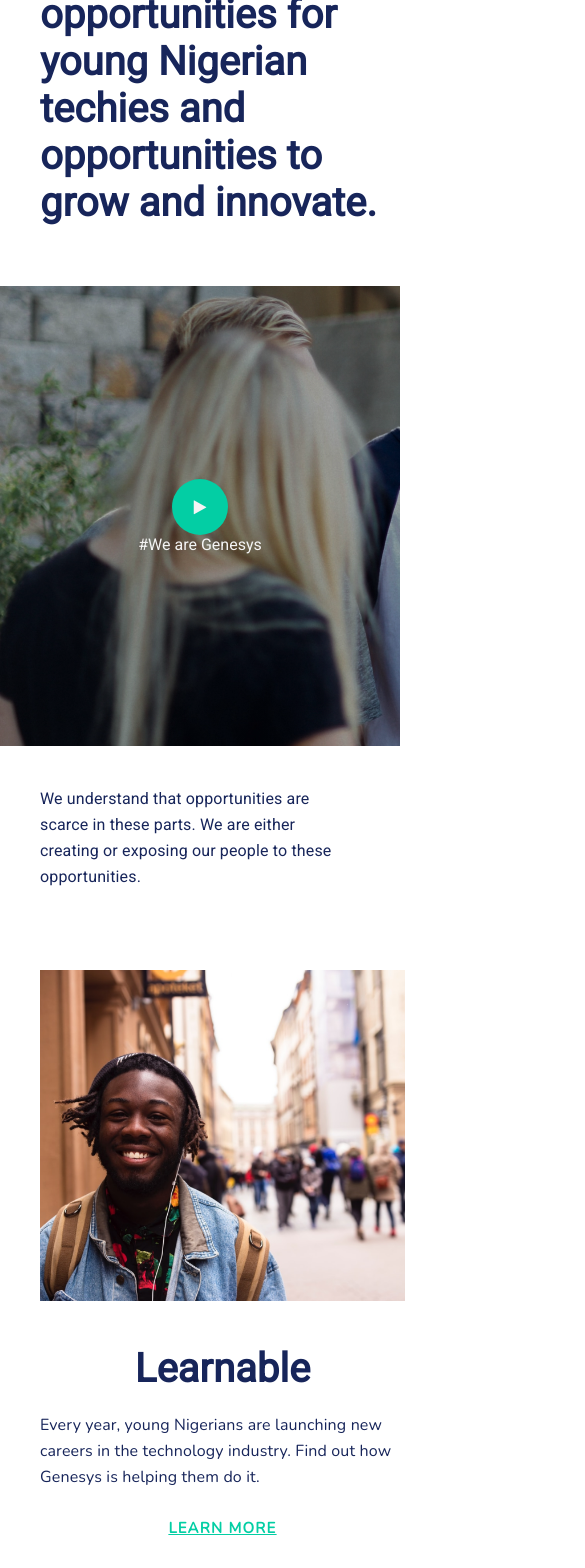
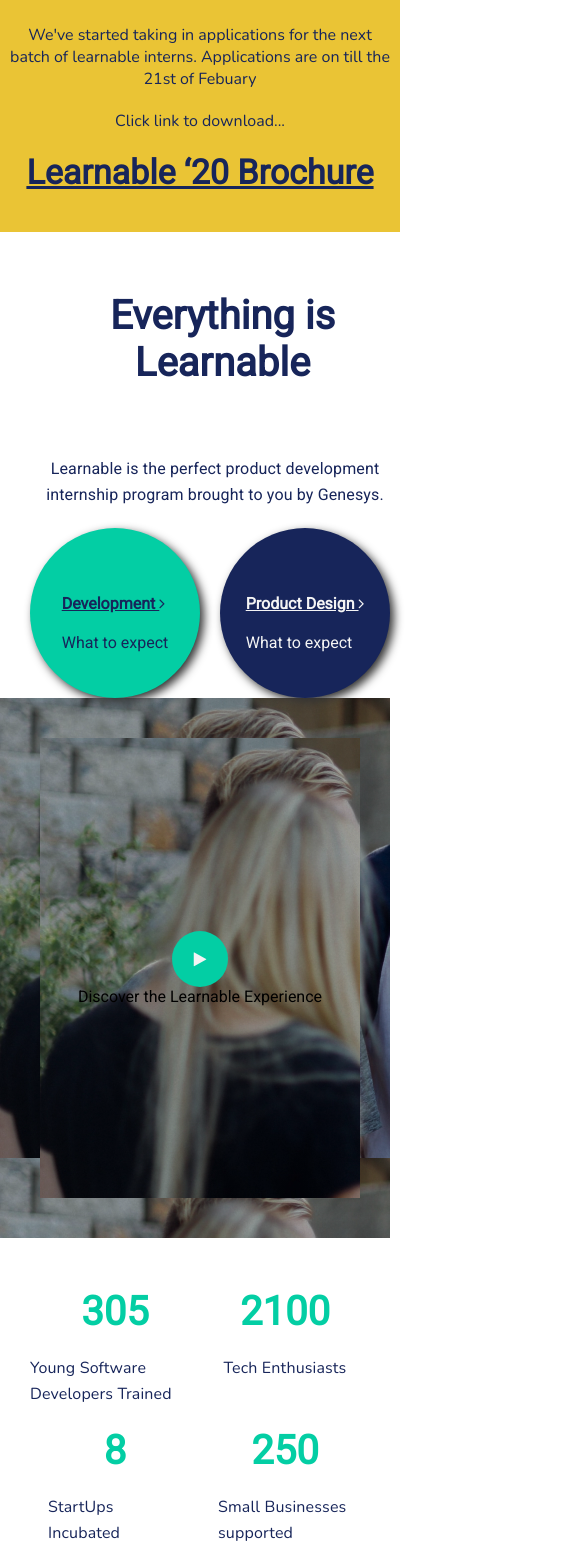
Before and after one commit to Kingscliq/learnable20show, a React (Create React App) app: page / in a window 390 px wide. Shown: the part 260-1828 px from the top of the page, 585 px wide, since content can reach past the window. Built offline with nearby package versions, Linux system fonts and the light colour scheme.

Commit message:
responsive home page design

```diff
--- a/package.json
+++ b/package.json
@@ -8,6 +8,8 @@
     "@testing-library/user-event": "^7.1.2",
     "react": "^16.13.1",
     "react-dom": "^16.13.1",
+    "react-router": "^5.2.0",
+    "react-router-dom": "^5.2.0",
     "react-scripts": "3.4.3"
   },
   "scripts": {
--- a/src/App.js
+++ b/src/App.js
@@ -9,23 +9,35 @@
 import ProductDes from './components/learnableProdDes/ProductDes'
 import Footer from './components/Footer/Footer'
 import SecondFooter from './components/Footer/SecondFooter'
+import {BrowserRouter as Router, Route, Switch, Redirect, Link } from 'react-router-dom'
+
 
 
 function App() {
   return (
-    <>
-      {/* <Header/>
-      <Todos /> */}
-      <NavBar/>
+
+    <Router>
+    <NavBar/>
       {/* <SecondaryNav/> */}
+
+      <Switch>
+        <Route path="/" exact component = {Learnable}/>
+        <Route path="/landing-page" component = {LandingPage}/>
+        <Route path="/learnable-product-designer" component = {ProductDes}/>
+        <Route path="/learnable-software-developer" component = {SoftDev}/>
+
+
        <LandingPage/>
       {/* <ProductDes/> */}
-      <SecondFooter/>
+
       {/* <Learnable/> */}
       {/* <SoftDev/> */}
 
+     </Switch>
+      <SecondFooter/>
       <Footer/>
-    </>
+
+      </Router>
   );
 }
 
--- a/src/components/NavBar/MainNav.js
+++ b/src/components/NavBar/MainNav.js
@@ -1,4 +1,5 @@
 import React, { Component } from 'react';
+import {BrowserRouter as Router, Route, Switch, Redirect, Link } from 'react-router-dom'
 import '../../index.css';
 import '../../navBar.css'
 
@@ -14,14 +15,12 @@
                     </div>
                     <div className="main-menu">
                         <ul>
-                            <li><a href="#">Learnable</a></li>
-                            <li><a href="#">Agora</a></li>
-                            <li><a href="#">Startzone</a></li>
-                            <li><a href="#">About</a></li>
-                            <li><a href="#">Contact</a></li>
+                            <li><Link to="/">Learnable</Link></li>
+                            <li><Link to="/">Agora</Link></li>
+                            <li><Link to="/">Startzone</Link></li>
+                            <li><Link to="/">About</Link></li>
+                            <li><Link to="/">Contact</Link></li>
                         </ul>
-
-
                     </div>
                     <div id="menu-cta">
                             <p className="nav-caption">build a product with</p>
@@ -34,11 +33,11 @@
                                     <div>
                                         <div>
                                             <ul>
-                                                <li><a href="#">Learnable</a></li>
-                                                <li><a href="#">Agora</a></li>
-                                                <li><a href="#">Startzone</a></li>
-                                                <li><a href="#">About</a></li>
-                                                <li><a href="#">Contact</a></li>
+                                                <li><Link to="#">Learnable</Link></li>
+                                                <li><Link to="#">Agora</Link></li>
+                                                <li><Link to="#">Startzone</Link></li>
+                                                <li><Link to="#">About</Link></li>
+                                                <li><Link to="#">Contact</Link></li>
                                             </ul>
                                         </div>
                                     </div>
--- a/src/components/NavBar/SecondaryNav.js
+++ b/src/components/NavBar/SecondaryNav.js
@@ -1,25 +1,22 @@
 import React from 'react'
+import {BrowserRouter as Router, Route, Switch, Redirect, Link } from 'react-router-dom'
 import '../../index.css'
 
 const nav = {
-    height: '48px',
-    width: '100%',
-    display: 'flex',
-    alignItems: 'center',
-    justifyContent: 'center'
+
 
 }
 function SecondaryNav() {
     return (
         <>
-            <div className="bg-primary text-light nav" style={nav}>
+            <div className="bg-primary text-light nav" style={nav} id="secondary-nav">
                 <ul>
-                    <li><a href="">Home</a></li>
-                    <li><a href="">Software Developers</a></li>
-                    <li><a href="">Product Designers</a></li>
-                    <li><a href="">Apply</a></li>
-                    <li><a href="">Journal</a></li>
-                    <li><a href="">FAQ</a></li>
+                    <li><Link to="/">Home</Link></li>
+                    <li><Link to="/learnable-software-developer">Software Developers</Link></li>
+                    <li><Link to="/learnable-product-designer">Product Designers</Link></li>
+                    <li><Link to="/apply">Apply</Link></li>
+                    <li><Link to="/journal">Journal</Link></li>
+                    <li><Link to="/faq">FAQ</Link></li>
                 </ul>
             </div>
         </>
--- a/src/components/learnable/Learnable.jsx
+++ b/src/components/learnable/Learnable.jsx
@@ -1,15 +1,15 @@
 import React from 'react'
+import SecondaryNav from '../NavBar/SecondaryNav'
 import '../../index.css'
 
 
-const divWidth ={
-    width: '134px'
-}
+
 function Learnable() {
     return (
         <>
+          <SecondaryNav/>
             <section>
-                <div className="bg-warn section-column-2" style={{ height: '242px', padding: ' 0px 60px'}}>
+                <div id="home-header" className="bg-warn section-column-2">
                     <div>
                         <h4 className="heading1 text-primary font-primary">Coming soon: Learnable ‘20</h4>
                         <p className="text-primary font-secondary">We've started taking in applications for the next batch of learnable interns. Applications are on till the 21st of Febuary</p>
@@ -20,23 +20,23 @@
                     </div>
                 </div>
             </section>
-            <section style={{padding: '30px'}}>
+            <section id="home-header-section">
                 <div className="section">
-                    <h3 className ="heading text-primary primary-font" style={{fontSize:'96px'}}>Everything is Learnable
+                    <h3 className ="heading text-primary primary-font" id="home-main-heading">Everything is Learnable
                     </h3>
-                    <div></div>
+                    <div className="empty-div"></div>
 
                 </div>
-                <div className="section-column-4">
-                    <p className ="p text-primary primary-font" style={{marginLeft: '30px', marginTop:'-100px'}}>
+                <div className="section-column-4" id="home-description">
+                    <p id="home-desc-p" className ="p text-primary primary-font">
                              Learnable is the perfect product development internship program brought to you by Genesys.
                     </p>
-                    <div></div>
-                    <div style={{display: 'flex', justifyContent:'space-around'}}>
+                    <div className=""></div>
+                    <div id="home-disc">
                         <div className="circle bg-tertiary">
                             <div>
                                 <h4 className="heading2 text-primary" style={{textDecoration:'underline'}}>Development <i className="fa fa-angle-right"></i></h4>
-                                    <p className="text-primary">What to expect</p>
+                            <p className="text-primary">What to expect</p>
                             </div>
 
                             </div>
@@ -53,34 +53,34 @@
                 </div>
 
             </section>
-            <section>
-                <div className="hero-section" style={{marginTop:'-150px'}}>
-                    <div>
+            <section id="hero-sec">
+                <div className="hero-section" id="home-hero-sec">
+                    <div id="hero-down-icon">
                         <img src="../images/skip.svg"/>
                     </div>
                 <div className="learnableHero">
                     <div className="tiny-circle bg-tertiary"><i className="fa fa-play text-light"></i></div>
-                    <p className="text-light font-primary">Discover the Learnable Experience</p>
+                    <p classNam="text-light font-primary">Discover the Learnable Experience</p>
                     </div>
                 </div>
             </section>
             <section>
-                <div className="section-col-4" style={{padding: '30px 150px 10px'}}>
-                    <div style={divWidth}>
+                <div className="section-col-4" id="home-num-sec">
+                    <div id="home-num-div">
                         <h1 className="heading text-tertiary font-primary" style={{fontSize: '40px', fontWeight: '900'}}>305</h1>
                         <p className="font-secondary p text-primary">
                             Young Software Developers Trained</p>
 
                     </div>
-                    <div style={divWidth}>
+                    <div>
                         <h1 className="heading text-tertiary font-primary" style={{fontSize: '40px', fontWeight: '900'}}>2100</h1>
                         <p className="font-secondary p text-primary">Tech Enthusiasts</p>
                     </div>
-                    <div style={divWidth}>
+                    <div className="home-num-div">
                         <h1 className="heading text-tertiary font-primary" style={{fontSize: '40px', fontWeight: '900'}}>8</h1>
                         <p className="font-secondary p text-primary">StartUps Incubated</p>
                     </div>
-                    <div style={divWidth}>
+                    <div className="home-num-div">
                         <h1 className="heading text-tertiary font-primary" style={{fontSize: '40px', fontWeight: '900'}}>250</h1>
                         <p className="font-secondary p text-primary">Small Businesses supported</p>
                     </div>
@@ -88,6 +88,12 @@
             </section>
             <section>
                 <div className="section grid-gap-20">
+                  <div id="home-profile-sm">
+                        <div className="profile bg-tertiary">
+                            <img src="../images/Cutout 1.png"/>
+                        </div>
+
+                    </div>
                     <div className="section-flex-space-between">
                             <h3 className="text-primary font-primary heading">We Make People Great</h3>
                                 <p className="text-primary p">As part of our calculated efforts to contribute to the emerging knowledge and skills driven economy of Nigeria, Learnable is a 6-month product development training program with an emphasis on software programming and product design. It is for outstanding young individuals who are passionate about building a career in the software industry.</p> <p className="text-primary p">We primarily educate and groom software developers and designers, preparing them for the industry. </p>
@@ -95,7 +101,7 @@
 
 
                     </div>
-                    <div>
+                    <div id="home-profile">
                         <div className="profile bg-tertiary">
                             <img src="../images/Cutout 1.png"/>
                         </div>
@@ -109,13 +115,13 @@
             <section>
 
                 {/* Unusual Learning Experience */}
-                <div className="section grid-gap-50">
+                <div className="section grid-gap-50" id="home-learn-exp">
 
                     <div>
                         <img src="../images/Photo (8).jpg"/>
                     </div>
                     <div className="section-flex-space-between">
-                        <h3 className="text-primary font-primary heading" style={{width:'550px'}}>An Unusual Learning Experience</h3>
+                        <h3 className="text-primary font-primary heading" >An Unusual Learning Experience</h3>
                             <p className="text-primary p">At Genesys, we believe in the learning processes as much as we believe in the results. By applying a combination of active and social learning methodologies, we create an environment that involves the learner in the learning process while providing avenues for collaboration and peer-to-peer mentorship.
                             </p>
 
@@ -130,12 +136,12 @@
             <section>
 
                 {/* card grid section 1 */}
-                <div className="section grid-gap-50">
+                <div className="section grid-gap-50" id="home-learn-to">
                     <div className="section-flex-space-between">
                     <p className="font-secondary btn-link text-primary" style={{textTransform: 'uppercase'}}>For  Developers</p>
-                        <h3 className="text-primary font-primary heading" style={{width:'550px'}}>Learn to Build Software the Right Way</h3>
-                            <p className="text-primary p">We love to build stuff. Really awesome stuff. That’s why we have developed a learning program that will empower you to create amazing software the right way
-                            </p>
+                        <h3 className="text-primary font-primary heading">Learn to Build Software the Right Way</h3>
+                        <p className="text-primary p">We love to build stuff. Really awesome stuff. That’s why we have developed a learning program that will empower you to create amazing software the right way
+                          </p>
 
                             <p className="text-primary p">We believe in learning through experimentation. Our aim is to nurture and grow bright young minds from the get-go because that’s how our industry will thrive.</p>
 
--- a/src/components/learnableProdDes/ProductDes.jsx
+++ b/src/components/learnableProdDes/ProductDes.jsx
@@ -1,8 +1,10 @@
 import React from 'react'
+import SecondaryNav from '../NavBar/SecondaryNav'
 
 function ProductDes() {
     return (
         <>
+          <SecondaryNav/>
             <section>
                 <div className="section-column-2" style={{justifyItems: 'center'}}>
                     <header>
--- a/src/components/learnableSoftDev/SoftDev.jsx
+++ b/src/components/learnableSoftDev/SoftDev.jsx
@@ -1,9 +1,11 @@
 import React from 'react'
+import SecondaryNav from '../NavBar/SecondaryNav'
 import '../../index.css'
 
 function SoftDev() {
     return (
         <>
+          <SecondaryNav/>
             <section>
                 <div className="section-column-2" style={{justifyItems: 'center'}}>
                     <header>
--- a/src/index.css
+++ b/src/index.css
@@ -10,7 +10,6 @@
 
     --primary-font: 'Roboto', sans-serif;
     --secondary-font: 'Nunito', sans-serif;
-
 }
 
 *{
@@ -124,6 +123,7 @@
 }
 
 .p{
+
   font-size: 1rem;
   font-style: normal;
   font-weight: 400;
@@ -415,7 +415,7 @@
 }
 
 .h3{
-    font-size: 'var(--primary-font)';
+    font-family: 'var(--primary-font)';
     font-size: '40px';
     font-weight: '900';
     line-height: '44px';
@@ -496,12 +496,13 @@
   text-align: left;
   border-radius: 50%;
   box-shadow: 4px 4px 40px #333;
-  z-index: 22
+  z-index: 1;
+  margin-left: 20px
 }
 .learnableHero{
   background:linear-gradient(0deg, rgba(0, 0, 0, 0.3), rgba(0, 0, 0, 0.3)),url('/images/Rectangle 4 (3).jpg');
   height: 460px;
-  background-size: no-repeat;
+  background-repeat: no-repeat;
   background-size: cover;
   width: 100%;
   display: flex;
@@ -585,6 +586,24 @@
   text-transform: uppercase;
 
 }
+#secondary-nav{
+    height: 48px;
+    width: 100%;
+    display: flex;
+    align-items: center;
+    justify-content: center;
+}
+
+#home-disc{
+  display: flex;
+  justify-content: space-between
+}
+#home-desc-p{
+  margin-left: 30px;
+  margin-top:-100px;
+
+}
+
 /* Responsive Designs */
 #land-hero-sm{
   display: none;
@@ -612,6 +631,34 @@
   justify-content: space-between;
   height:200px
 }
+#othings-sm{
+  display: none
+}
+#home-header{
+  height: 242px;
+  padding: 0px 60px
+}
+#home-main-heading{
+  font-size: 96px;
+}
+#home-header-section{
+  padding: 30px
+}
+#home-hero-sec{
+  margin-top:150px
+}
+#home-num-sec{
+  padding: 30px 150px 10px
+}
+.home-num-div{
+  width: 134px
+}
+#home-profile-sm{
+display: none
+}
+#home-learn-to h3{
+  width:550px;
+}
 /* responsive footer */
 @media only screen and (max-width:768px){
     .menu-wrap{
@@ -630,7 +677,7 @@
     }
     #land-desc{display: none}
     #land-desc-sm{display: block}
-    #learnable-sec, #codeville, #othings{display: none}
+    #learnable-sec, #codeville, #othings, #home-profile{display: none}
     #learnable-sec-sm, #agora-sec, #startzone-sec{
       display: flex;
       text-align: center;
@@ -638,7 +685,7 @@
       justify-content: space-between;
     }
     #agora-img{display: none}
-    #agora-img-sm, #codeville-sm, #othings-sm{display: block;}
+    #agora-img-sm, #codeville-sm, #othings-sm, #home-profile-sm{display: block;}
     #gen-img-div{
       display: grid;
       grid-template-columns: 1fr;
@@ -659,7 +706,7 @@
     #sec-footer{
       display: flex;
       flex-direction: column;
-      height: 500px
+      height: 100%
     }
     #to-top{
       display: none;
@@ -703,4 +750,126 @@
     margin: 30px auto;
 
   }
+    #secondary-nav{
+      display: none
+    }
+
+  /* Home Page Responsive */
+  #home-header {
+    display: flex;
+    flex-direction: column;
+    justify-content: space-between;
+    text-align: center;
+    height: auto;
+    padding: 10px;
+    width: 100%
   }
+  #home-header div{
+    margin: 10px auto;
+  }
+  #home-main-heading{
+    font-size: 40px;
+    text-align: center;
+    width: 100%
+  }
+  #home-header-section{
+    padding: 0px;
+    display: grid;
+    grid-template-rows: 1fr;
+  }
+  .empty-div{
+    display: none
+  }
+#home-disc{
+  display: flex;
+  justify-content: space-between
+}
+#home-description{
+  display: flex;
+  justify-content: space-between;
+  flex-direction: column;
+  height: auto;
+}
+.circle{
+  height: 170px;
+  width: 170px;
+  box-shadow: 4px 4px 10px #333;
+
+}
+#home-desc-p{
+  margin-left: 30px;
+  margin-top:10px;
+  margin-bottom: 20px;
+  text-align: center;
+}
+
+#home-hero-sec{
+  margin-top: 0px;
+  width: 100%;
+  display: flex;
+  flex-direction: column;
+  justify-content: space-between
+}
+#hero-down-icon{
+  display: none
+}
+#hero-sec{
+  background:linear-gradient(0deg, rgba(0, 0, 0, 0.3), rgba(0, 0, 0, 0.3)),url('/images/Rectangle 4 (3).jpg');
+}
+#home-hero-sec{
+  background-image: none
+}
+#home-num-sec{
+  padding: 30px;
+  display: grid;
+  grid-template-columns: repeat(2, 1fr);
+  text-align: center
+
+}
+#home-num-div{
+  width: 100%
+}
+#home-learn-exp{
+  width: 100%
+}
+#home-learn-exp h3, #home-learn-exp p{
+  text-align: center;
+}
+#home-learn-to{
+  padding: 40px;
+  text-align: center;
+  width: 100%
+}
+#home-learn-to h3 , #home-learn-to p, #home-learn-to a{
+  text-align: center;
+}
+#home-learn-to h3{
+  width: 400px
+}
+.text-grid{
+
+  display: grid;
+  grid-template-columns: 1fr;
+  width: 100%
+
+}
+.text-grid-card{
+  height: 200px;
+  width:100%;
+  padding: 10px
+
+}
+
+
+
+
+
+
+
+
+
+
+
+
+
+  }
```
Also changed, not shown: src/components/Header.jsx (deleted, +0 -18 lines), 1 other file (tests, documents, lock files or other folders).
